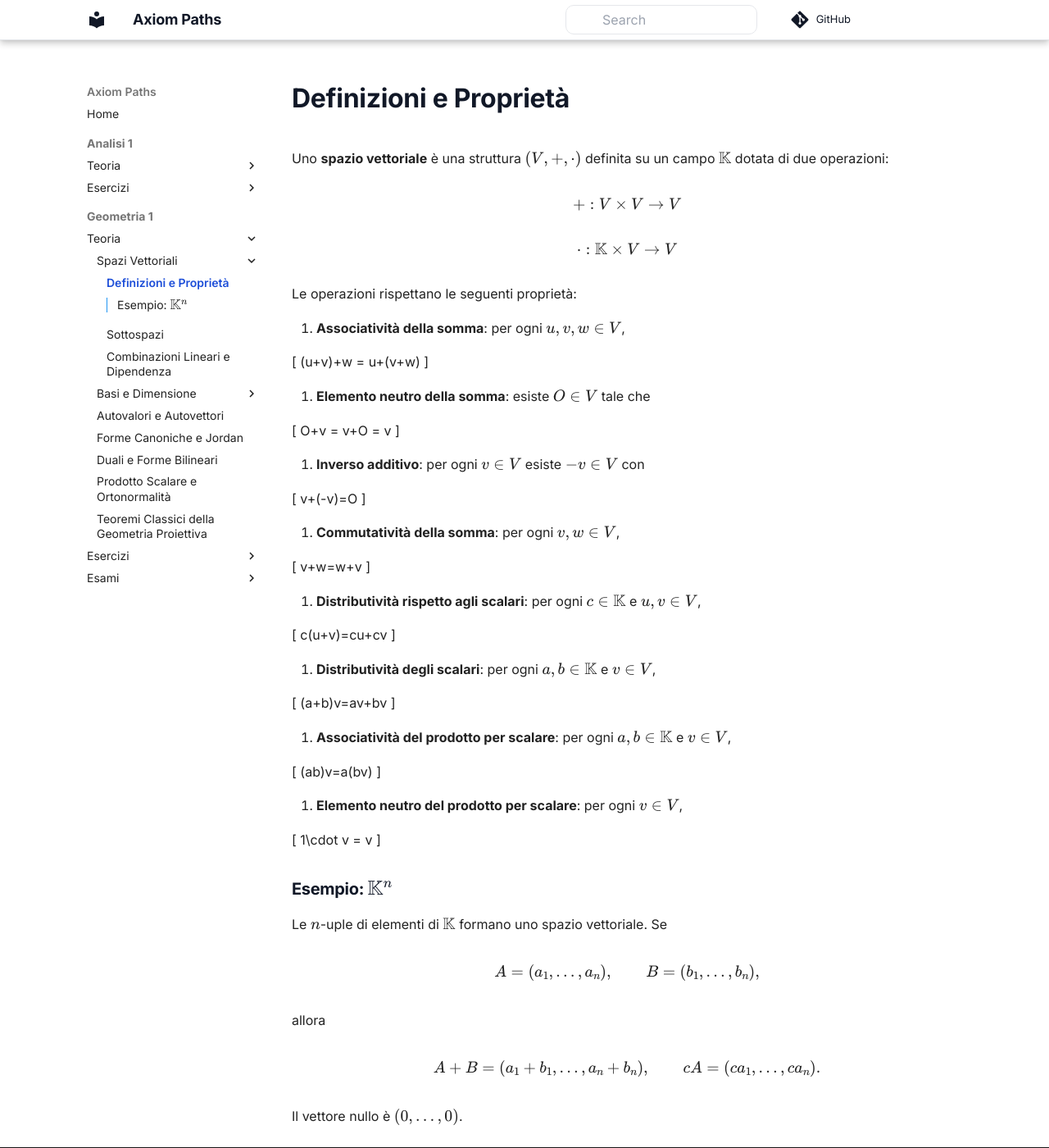
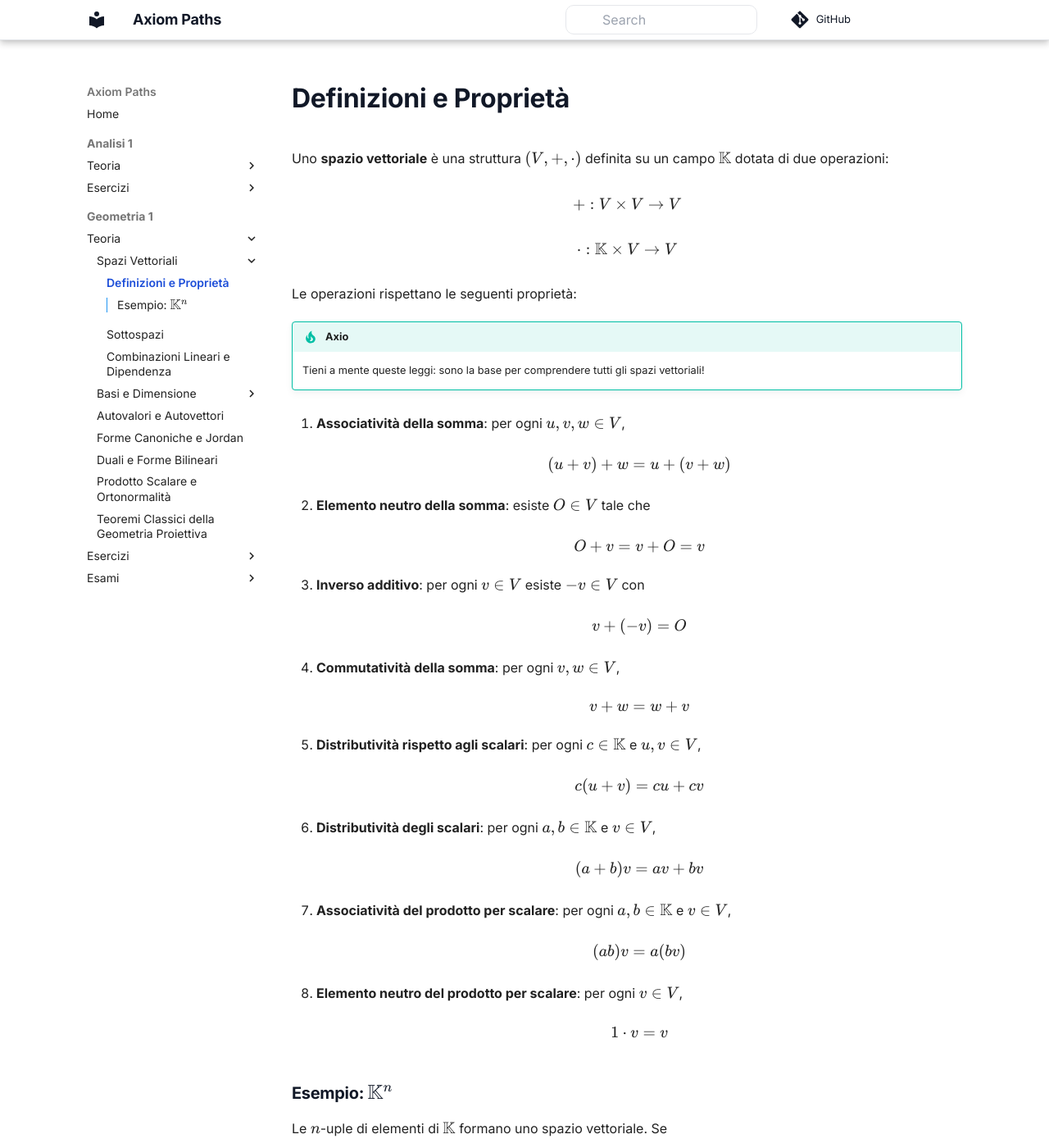
Before and after one commit to giovyx90/axiompaths, an MkDocs documentation site: the page built from docs/geometria-1/teoria/spazi-vettoriali/definizioni.md, in a window 1280 px wide and 1400 px high. Shown: the whole window at 82% size. Built offline with MkDocs 1.6.1 and Material for MkDocs 9.7.7, drawn with Linux system fonts in a browser that asks for light colours; comment, search, counter and statistics services are not loaded.

Commit message:
fix spacing for vector space properties

```diff
--- a/docs/geometria-1/teoria/spazi-vettoriali/definizioni.md
+++ b/docs/geometria-1/teoria/spazi-vettoriali/definizioni.md
@@ -13,53 +13,56 @@ dotata di due operazioni:
 
 Le operazioni rispettano le seguenti proprietà:
 
+!!! tip "Axio"
+    Tieni a mente queste leggi: sono la base per comprendere tutti gli spazi vettoriali!
+
 1. **Associatività della somma**: per ogni $u,v,w\in V$,
 
-   \[
-   (u+v)+w = u+(v+w)
-   \]
+    \[
+    (u+v)+w = u+(v+w)
+    \]
 
 2. **Elemento neutro della somma**: esiste $O\in V$ tale che
 
-   \[
-   O+v = v+O = v
-   \]
+    \[
+    O+v = v+O = v
+    \]
 
 3. **Inverso additivo**: per ogni $v\in V$ esiste $-v\in V$ con
 
-   \[
-   v+(-v)=O
-   \]
+    \[
+    v+(-v)=O
+    \]
 
 4. **Commutatività della somma**: per ogni $v,w\in V$,
 
-   \[
-   v+w=w+v
-   \]
+    \[
+    v+w=w+v
+    \]
 
 5. **Distributività rispetto agli scalari**: per ogni $c\in\mathbb{K}$ e $u,v\in V$,
 
-   \[
-   c(u+v)=cu+cv
-   \]
+    \[
+    c(u+v)=cu+cv
+    \]
 
 6. **Distributività degli scalari**: per ogni $a,b\in\mathbb{K}$ e $v\in V$,
 
-   \[
-   (a+b)v=av+bv
-   \]
+    \[
+    (a+b)v=av+bv
+    \]
 
 7. **Associatività del prodotto per scalare**: per ogni $a,b\in\mathbb{K}$ e $v\in V$,
 
-   \[
-   (ab)v=a(bv)
-   \]
+    \[
+    (ab)v=a(bv)
+    \]
 
 8. **Elemento neutro del prodotto per scalare**: per ogni $v\in V$,
 
-   \[
-   1\cdot v = v
-   \]
+    \[
+    1\cdot v = v
+    \]
 
 ### Esempio: $\mathbb{K}^n$
 
```
